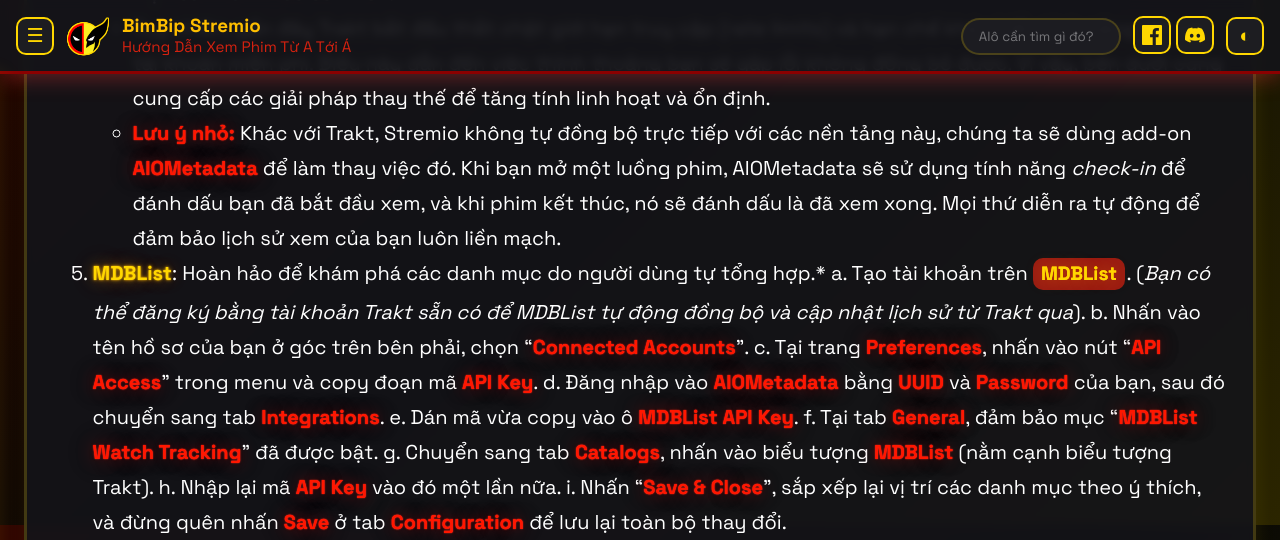
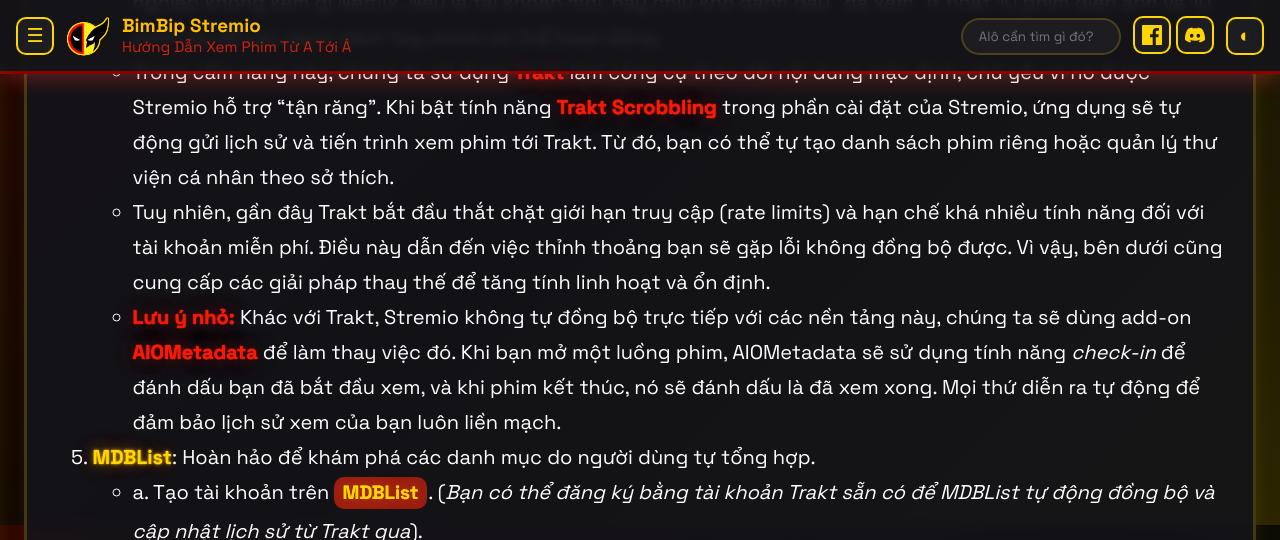
Before and after one commit to bimbipsubteam/bimbip-stremio, a Jekyll site: the page built from docs/guide/1-Accounts-Preparation.md, in a window 1280 px wide and 1400 px high, scrolled down 2175 px, cut to the strip 0-540 px from the top of the window. Built offline with Jekyll 4.4.1, drawn with Linux system fonts in a browser that asks for light colours; some of the changed text lies outside the part shown.

Commit message:
Update 1-Accounts-Preparation.md

```diff
--- a/docs/guide/1-Accounts-Preparation.md
+++ b/docs/guide/1-Accounts-Preparation.md
@@ -10,33 +10,33 @@
 ## I. **Stremio**
 Tất nhiên rồi, phải bắt đầu bằng việc tạo một tài khoản [**Stremio**](https://www.stremio.com) miễn phí.
 
->## II. **Thư viện phim** *(Tùy chọn, có thể tạo hoặc không)*
+## II. **Thư viện phim** *(Tùy chọn, có thể tạo hoặc không)*
 >**<mark>Các trang này được sử dụng với add-on để nâng cao trải nghiệm người dùng:</mark>**
  >* Cung cấp thêm thông tin về phim như mô tả nội dung, diễn viên, đạo diễn, v.v
  >* Tạo các danh mục phim mở rộng, danh sách gợi ý theo sở thích hoặc danh sách phim của riêng bạn.
- >* Đây là bước hoàn toàn **<mark2>tùy chọn,</mark2>**, bạn có thể bỏ qua nếu chỉ muốn xem phim nhanh.
+ >* Đây là bước hoàn toàn **<mark2>tùy chọn,</mark2>** bạn có thể bỏ qua nếu chỉ muốn xem phim nhanh.
 
 1. **<mark>IMDb:</mark>** Tạo một tài khoản [**IMDb**](https://www.imdb.com/) miễn phí
    * *Trang cung cấp thông tin và chấm điểm phim với lượng người dùng đông đảo*
 
 2. **<mark>TMDB:</mark>** Tạo tài khoản [**TMDB**](https://www.themoviedb.org/) và lấy mã API miễn phí:
    * *TMDB cung cấp dữ liệu (mô tả, diễn viên...) cho phim điện ảnh.*
-   a. Nhấn vào biểu tượng hồ sơ ở góc trên bên phải, chọn "**<mark2>Settings</mark2>**".
-   b. Chọn mục "**<mark2>API</mark2>**" ở cột bên trái.
-   c. Tại phần "**<mark2>Request an API Key</mark2>**", nhấn vào dòng chữ "*<mark2>click here</mark2>*".
-   d. Chọn "**<mark2>Yes</mark2>**" khi được hỏi mục đích sử dụng cá nhân.
-   e. Điền thông tin vào biểu mẫu (không nhất thiết phải chính xác 100%) và nhấn "**<mark2>Subscribe</mark2>**".
-   f. Sau đó, lưu lại mã "**<mark2>API Read Access Token</mark2>**" và "**<mark2>API Key</mark2>**".
+   * a. Nhấn vào biểu tượng hồ sơ ở góc trên bên phải, chọn **"<mark2>Settings</mark2>"**.
+   * b. Chọn mục **"<mark2>API</mark2>"** ở cột bên trái.
+   * c. Tại phần **"<mark2>Request an API Key</mark2>"**, nhấn vào dòng chữ "*<mark2>click here</mark2>*".
+   * d. Chọn **"<mark2>Yes</mark2>"** khi được hỏi mục đích sử dụng cá nhân.
+   * e. Điền thông tin vào biểu mẫu (không nhất thiết phải chính xác 100%) và nhấn **"<mark2>Subscribe</mark2>"**.
+   * f. Sau đó, lưu lại mã **"<mark2>API Read Access Token</mark2>"** và **"<mark2>API Key</mark2>"**.
 
    ![TMDB API Key](../images/1.4.png)
 
 3. **<mark>TVDB:</mark>** Tạo tài khoản [**TVDB**](https://www.thetvdb.com/) và lấy mã API miễn phí:
    * *TVDB cung cấp dữ liệu chuyên sâu cho các phim bộ (Series).*
-   a. Sau khi đăng nhập, truy cập trang [**<mark2>API Information</mark2>**](https://www.thetvdb.com/api-information).
-   b. Chọn bất kỳ tùy chọn nào trong danh sách hiện ra và nhấn "**<mark2>Save</mark2>**".
-   c. Nhấn "**<mark2>Get Started</mark2>**".
-   d. Đảm bảo chọn mục "**<mark2>Less than $50k per year</mark2>**", điền các thông tin khác tùy ý và nhấn "**<mark2>Submit</mark2>**".
-   e. Copy mã API hiện ra ở trang thông báo thành công.
+   * a. Sau khi đăng nhập, truy cập trang [**API Information**](https://www.thetvdb.com/api-information).
+   * b. Chọn bất kỳ tùy chọn nào trong danh sách hiện ra và nhấn **"<mark2>Save</mark2>"**.
+   * c. Nhấn **"<mark2>Get Started</mark2>"**.
+   * d. Đảm bảo chọn mục **"<mark2>Less than $50k per year</mark2>"**, điền các thông tin khác tùy ý và nhấn **"<mark2>Submit</mark2>"**.
+   * e. Copy mã API hiện ra ở trang thông báo thành công.
 
    ![TVDB API Key](../images/1.5.png)
 
@@ -46,28 +46,28 @@
    * Tuy nhiên, gần đây Trakt bắt đầu thắt chặt giới hạn truy cập (rate limits) và hạn chế khá nhiều tính năng đối với tài khoản miễn phí. Điều này dẫn đến việc thỉnh thoảng bạn sẽ gặp lỗi không đồng bộ được. Vì vậy, bên dưới cũng cung cấp các giải pháp thay thế để tăng tính linh hoạt và ổn định.
    * **<mark2>Lưu ý nhỏ:</mark2>** Khác với Trakt, Stremio không tự đồng bộ trực tiếp với các nền tảng này, chúng ta sẽ dùng add-on **<mark2>AIOMetadata</mark2>** để làm thay việc đó. Khi bạn mở một luồng phim, AIOMetadata sẽ sử dụng tính năng *check-in* để đánh dấu bạn đã bắt đầu xem, và khi phim kết thúc, nó sẽ đánh dấu là đã xem xong. Mọi thứ diễn ra tự động để đảm bảo lịch sử xem của bạn luôn liền mạch.
 
-5. **<mark>MDBList</mark>**: Hoàn hảo để khám phá các danh mục do người dùng tự tổng hợp.*
-   a. Tạo tài khoản trên [**MDBList**](https://mdblist.com/). (*Bạn có thể đăng ký bằng tài khoản Trakt sẵn có để MDBList tự động đồng bộ và cập nhật lịch sử từ Trakt qua*).
-   b. Nhấn vào tên hồ sơ của bạn ở góc trên bên phải, chọn "**<mark2>Connected Accounts</mark2>**".
-   c. Tại trang **<mark2>Preferences</mark2>**, nhấn vào nút "**<mark2>API Access</mark2>**" trong menu và copy đoạn mã **<mark2>API Key</mark2>**.
-   d. Đăng nhập vào **<mark2>AIOMetadata</mark2>** bằng **<mark2>UUID</mark2>** và **<mark2>Password</mark2>** của bạn, sau đó chuyển sang tab **<mark2>Integrations</mark2>**.
-   e. Dán mã vừa copy vào ô **<mark2>MDBList API Key</mark2>**.
-   f. Tại tab **<mark2>General</mark2>**, đảm bảo mục "**<mark2>MDBList Watch Tracking</mark2>**" đã được bật.
-   g. Chuyển sang tab **<mark2>Catalogs</mark2>**, nhấn vào biểu tượng **<mark2>MDBList</mark2>** (nằm cạnh biểu tượng Trakt).
-   h. Nhập lại mã **<mark2>API Key</mark2>** vào đó một lần nữa.
-   i. Nhấn "**<mark2>Save & Close</mark2>**", sắp xếp lại vị trí các danh mục theo ý thích, và đừng quên nhấn **<mark2>Save</mark2>** ở tab **<mark2>Configuration</mark2>** để lưu lại toàn bộ thay đổi.
+5. **<mark>MDBList</mark>**: Hoàn hảo để khám phá các danh mục do người dùng tự tổng hợp.
+   * a. Tạo tài khoản trên [**MDBList**](https://mdblist.com/). (*Bạn có thể đăng ký bằng tài khoản Trakt sẵn có để MDBList tự động đồng bộ và cập nhật lịch sử từ Trakt qua*).
+   * b. Nhấn vào tên hồ sơ của bạn ở góc trên bên phải, chọn **"<mark2>Connected Accounts</mark2>"**.
+   * c. Tại trang **<mark2>Preferences</mark2>**, nhấn vào nút **"<mark2>API Access</mark2>"** trong menu và copy đoạn mã **<mark2>API Key</mark2>**.
+   * d. Đăng nhập vào **<mark2>AIOMetadata</mark2>** bằng **<mark2>UUID</mark2>** và **<mark2>Password</mark2>** của bạn, sau đó chuyển sang tab **<mark2>Integrations</mark2>**.
+   * e. Dán mã vừa copy vào ô **<mark2>MDBList API Key</mark2>**.
+   * f. Tại tab **<mark2>General</mark2>**, đảm bảo mục **"<mark2>MDBList Watch Tracking</mark2>"** đã được bật.
+   * g. Chuyển sang tab **<mark2>Catalogs</mark2>**, nhấn vào biểu tượng **<mark2>MDBList</mark2>** (nằm cạnh biểu tượng Trakt).
+   * h. Nhập lại mã **<mark2>API Key</mark2>** vào đó một lần nữa.
+   * i. Nhấn **"<mark2>Save & Close</mark2>"**, sắp xếp lại vị trí các danh mục theo ý thích, và đừng quên nhấn **<mark2>Save</mark2>** ở tab **<mark2>Configuration</mark2>** để lưu lại toàn bộ thay đổi.
 
 ![MDBList](../images/7.1.png)
 
 6. **<mark>Simkl</mark>**: Trải nghiệm tương tự Trakt nhưng linh hoạt hơn trong việc quản lý lịch sử xem.
-   * Bạn có thể dùng song song với Trakt để tối ưu hóa sở thích cá nhân.
-   a. Tạo tài khoản trên [**Simkl**](https://simkl.com/).
-   b. Bạn có thể chọn nhập (import) lịch sử từ **Trakt** sang nếu muốn.
-   c. Sau khi tài khoản đã sẵn sàng, đăng nhập vào **<mark2>AIOMetadata</mark2>** bằng **<mark2>UUID</mark2>** và **<mark2>Password</mark2>**.
-   d. Tại tab **<mark2>General</mark2>**, hãy đảm bảo mục "**<mark2>Simkl Checkin</mark2>**" đã được bật.
-   e. Chuyển sang tab **<mark2>Catalogs</mark2>**, nhấn vào biểu tượng **<mark2>Simkl</mark2>** cạnh biểu tượng Trakt.
-   f. Làm theo hướng dẫn trên màn hình để kết nối tài khoản Simkl của bạn.
-   g. Bạn có thể thêm bất kỳ danh mục phim nào mình thích ngay tại trang đó, sau đó nhấn "**<mark2>Close</mark2>**".
-   h. Sắp xếp lại thứ tự các danh mục mới và đừng quên nhấn **<mark2>Save</mark2>** ở tab **<mark2>Configuration</mark2>** để hoàn tất.
+   * *Bạn có thể dùng song song với Trakt để tối ưu hóa sở thích cá nhân.*
+   * a. Tạo tài khoản trên [**Simkl**](https://simkl.com/).
+   * b. Bạn có thể chọn nhập (import) lịch sử từ **Trakt** sang nếu muốn.
+   * c. Sau khi tài khoản đã sẵn sàng, đăng nhập vào **<mark2>AIOMetadata</mark2>** bằng **<mark2>UUID</mark2>** và **<mark2>Password</mark2>**.
+   * d. Tại tab **<mark2>General</mark2>**, hãy đảm bảo mục **"<mark2>Simkl Checkin</mark2>"** đã được bật.
+   * e. Chuyển sang tab **<mark2>Catalogs</mark2>**, nhấn vào biểu tượng **<mark2>Simkl</mark2>** cạnh biểu tượng Trakt.
+   * f. Làm theo hướng dẫn trên màn hình để kết nối tài khoản Simkl của bạn.
+   * g. Bạn có thể thêm bất kỳ danh mục phim nào mình thích ngay tại trang đó, sau đó nhấn **"<mark2>Close</mark2>"**.
+   * h. Sắp xếp lại thứ tự các danh mục mới và đừng quên nhấn **<mark2>Save</mark2>** ở tab **<mark2>Configuration</mark2>** để hoàn tất.
 
 ![Simkl](../images/7.2.png)
```
